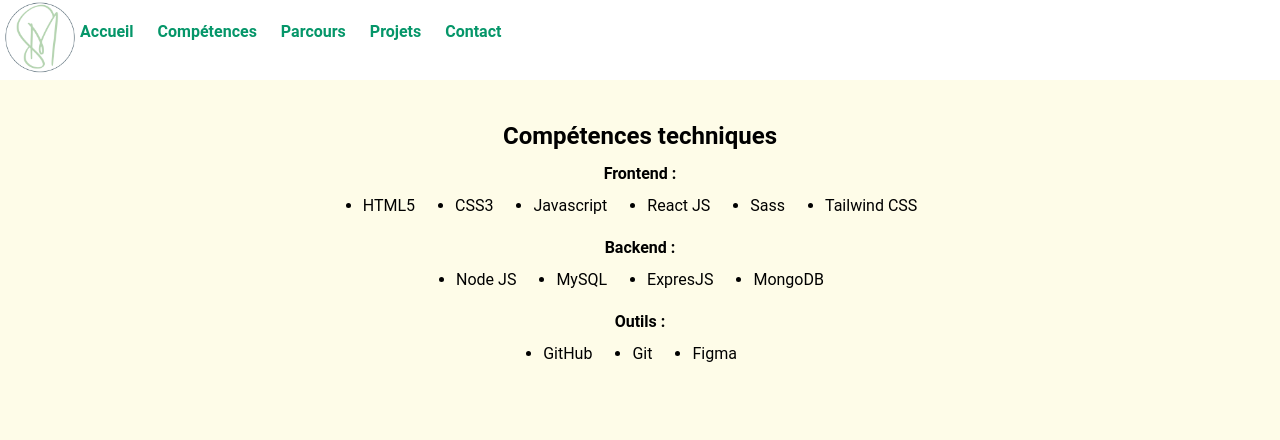
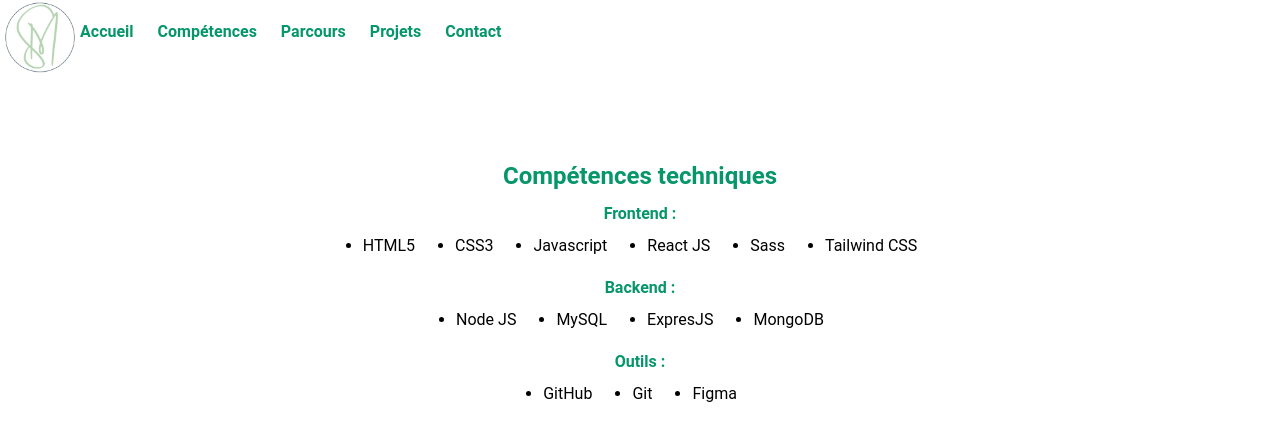
Before and after one commit to SandrineM-design/SandrineM-design.github.io, a React (Vite) app: page /skills in a window 1280 px wide. Shown: the top 440 px of the page. Built offline with nearby package versions, Linux system fonts and the light colour scheme.

Commit message:
update skills file

```diff
--- a/src/components/Skills.jsx
+++ b/src/components/Skills.jsx
@@ -13,23 +13,23 @@ function Skills() {
   const tools = ["GitHub", "Git", "Figma"];
 
   return (
-    <div className="flex flex-col flex-1 place-items-center bg-yellow-50">
-      <h2 className="mt-10 font-bold text-2xl bg-yellow-50">
+    <div className="flex flex-col flex-1 place-items-center">
+      <h2 className="mt-20 font-bold text-2xl text-emerald-600">
         Compétences techniques
       </h2>
-      <h3 className="mt-2.5 font-bold text-1x1 bg-yellow-50">Frontend :</h3>
+      <h3 className="mt-2.5 font-bold text-1x1 text-emerald-600">Frontend :</h3>
       <ul className="flex flex-col-3 gap-10 mt-2 mb-2 list-disc">
         {frontend.map((frontend, index) => (
           <li key={index}>{frontend}</li>
         ))}
       </ul>
-      <h3 className="mt-2.5 font-bold text-1x1 bg-yellow-50">Backend :</h3>
+      <h3 className="mt-2.5 font-bold text-1x1 text-emerald-600">Backend :</h3>
       <ul className="flex flex-col-1 gap-10 mt-2 mb-2 list-disc">
         {backend.map((backend, index) => (
           <li key={index}>{backend}</li>
         ))}
       </ul>
-      <h3 className="mt-2.5 font-bold text-1x1 bg-yellow-50">Outils :</h3>
+      <h3 className="mt-2.5 font-bold text-1x1 text-emerald-600">Outils :</h3>
       <ul className="flex flex-col-3 gap-10 mt-2 mb-2 list-disc">
         {tools.map((tool, index) => (
           <li key={index}>{tool}</li>
```
